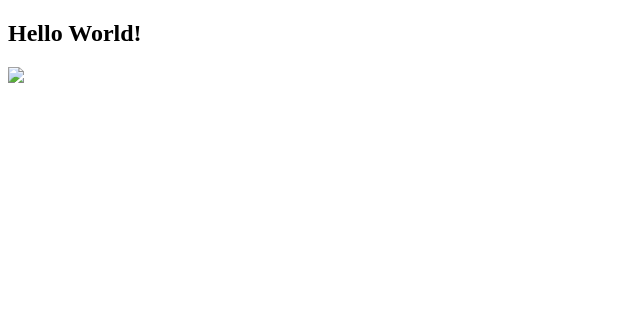
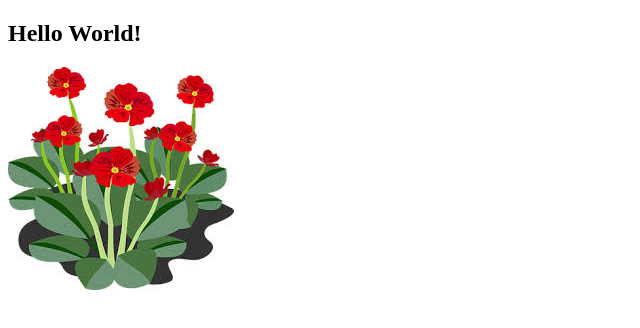
Before and after one commit to Lauren5010/Portfolio, a plain HTML site: page index.html in a window 1280 px wide. Shown: the whole page, without its empty margins (0-640 px from the left). Drawn offline with Linux system fonts and the light colour scheme.

Commit message:
Update index.html

```diff
--- a/index.html
+++ b/index.html
@@ -7,7 +7,7 @@
 
 <body>
 	<h2> Hello World!</h2>
-	<img src="img/images.jpg"/>
+	<img src="Images/images.jpg"/>
 </body>
 
 </html>
```
